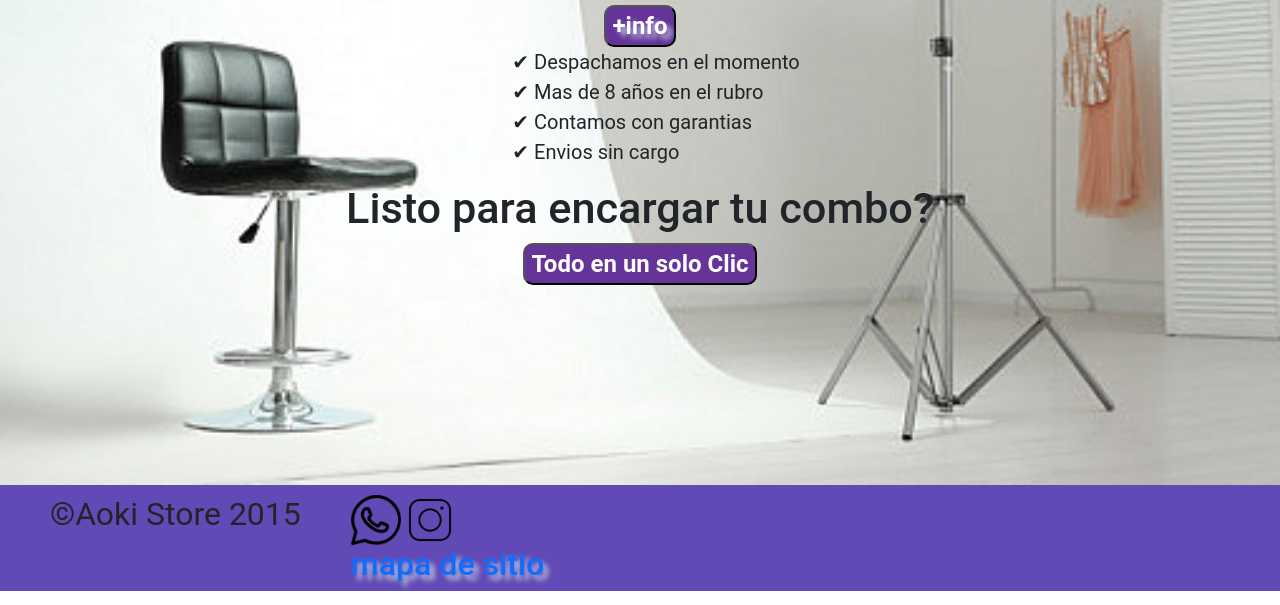
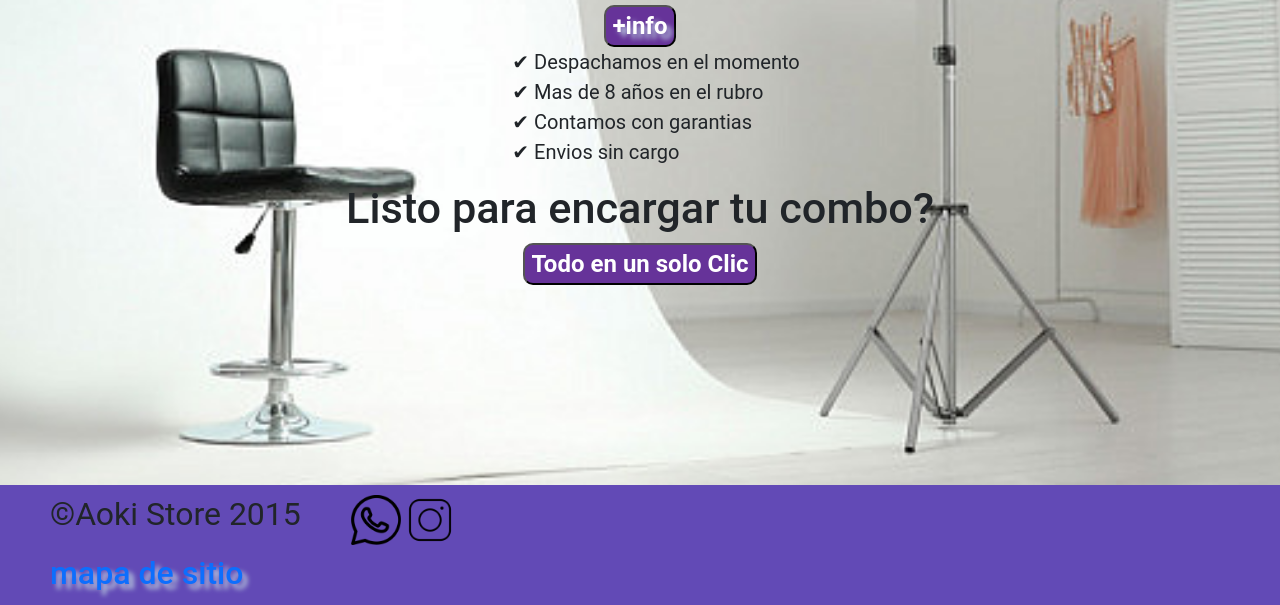
Before and after one commit to oscarpinadev/PreEntrega2-PinaQuinteros, a website: page index.html in a window 1280 px wide. Shown: the part 770-1375 px from the top of the page. Drawn offline with nearby package versions, Linux system fonts and the light colour scheme; a web font is replaced by a local one.

Commit message:
actualizando

```diff
--- a/index.html
+++ b/index.html
@@ -1,11 +1,12 @@
 <!DOCTYPE html>
 <html lang="es">
 <head>
+    <link rel="icon" type="image/png" href="/img/fondo-favicon.png">
     <meta charset="UTF-8">
     <meta http-equiv="X-UA-Compatible" content="IE=edge">
     <meta name="viewport" content="width=device-width, initial-scale=1.0">
     <meta name="ropa" content="Descubre los mejores combos de ropa.">
-    <title>TIENDA DE ROPA</title>
+    <title>AOKI STORE</title>
     <!-- LinK-Css -->
     <link rel="preconnect" href="https://fonts.googleapis.com">
     <link rel="preconnect" href="https://fonts.gstatic.com" crossorigin>
@@ -52,6 +53,7 @@
                             <input class="form-control me-2" type="search" placeholder="Que buscas?"
                                 aria-label="Search">
                             <button class="btn btn-outline-success" type="submit">Buscar</button>
+
                         </form>
                     </div>
                 </div>
@@ -114,12 +116,13 @@
                     <div class="Fin">
 
                         <p>&copy;Aoki Store 2015</p>
+                        <a href="/pages/indice.html"><h3 class="guia">mapa de sitio</h3></a>
                     </div>
                     <div class="redes">
                         <a href="https://wa.me/542604058879?text=Hola%20me%20gustaria%20comprar%20combos!"><img
                                 src="/img/wsppng.png" alt=""></a>
                         <a href="#"><img src="/img/instapnggggg.png" alt=""></a>
-                        <a href=""><h3>mapa de sitio</h3></a>
+
                     </div>
                 </div>
 
--- a/scss/style.scss
+++ b/scss/style.scss
@@ -53,6 +53,7 @@ button {
 .Informacion-Usuario{
 	font-family: Impact, Haettenschweiler, 'Arial Narrow Bold', sans-serif;
 }
+
 .Container-Naveg {
 	display: flex;
 	flex-direction: column;
@@ -175,6 +176,7 @@ button {
 }
 .BuzoRemera {
 	img {
+
 		width: 300px;
 		height: 300px;
 	}
@@ -214,6 +216,7 @@ a{
 	display: flex;
 	background-color: rgb(98, 74, 182);
     margin-top: 200px;
+
 }
 
 
```
Also changed, not shown: pages/catalogo_mayorista.html (+1 -0 lines), pages/colección_minorista.html (+2 -0 lines), pages/combos.html (+1 -0 lines), pages/contactos.html (+2 -0 lines), pages/indice.html (+2 -1 lines), pages/sobrenosotros.html (+2 -0 lines), img/fondo-favicon.png (added), 1 other file.
